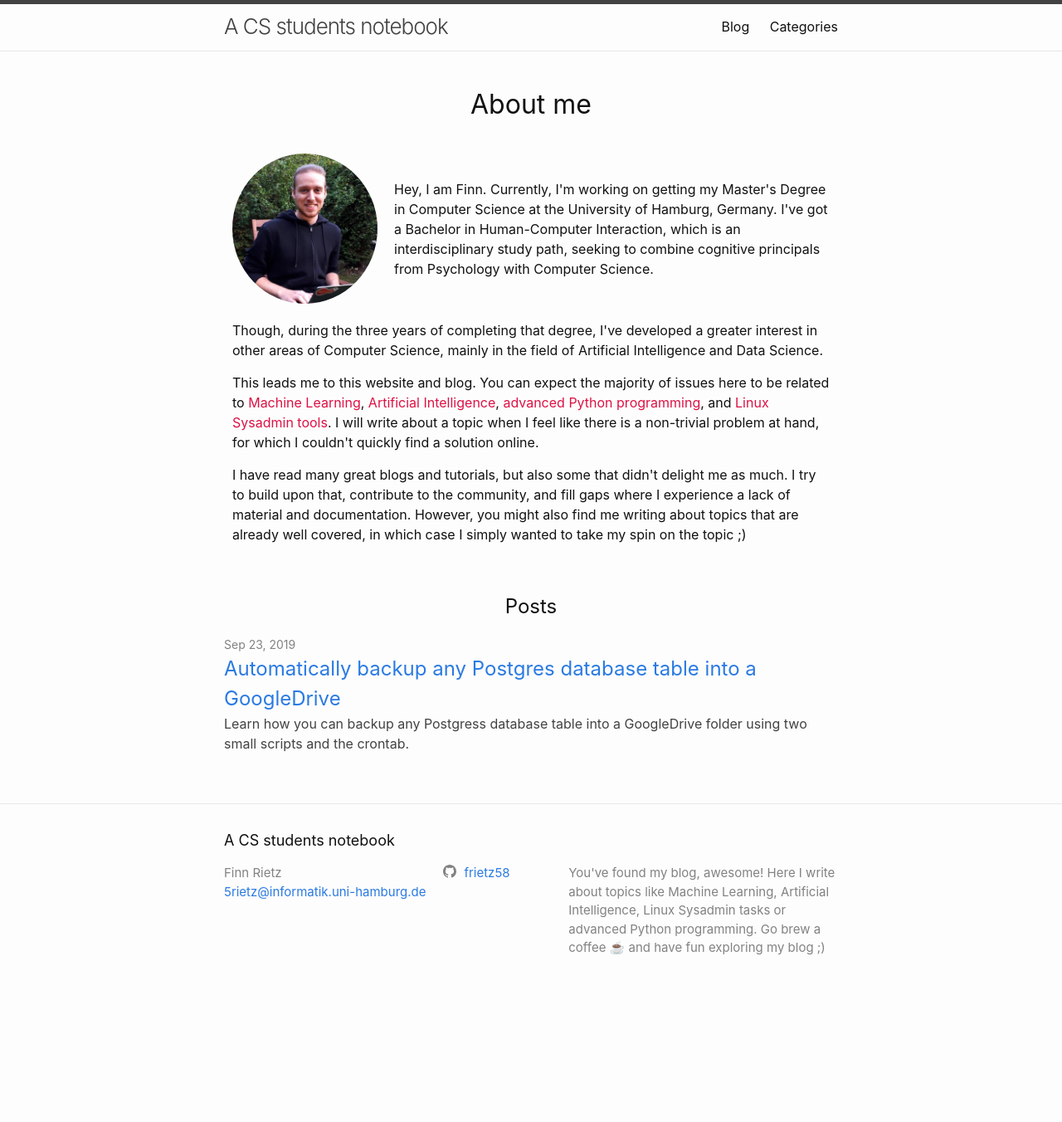
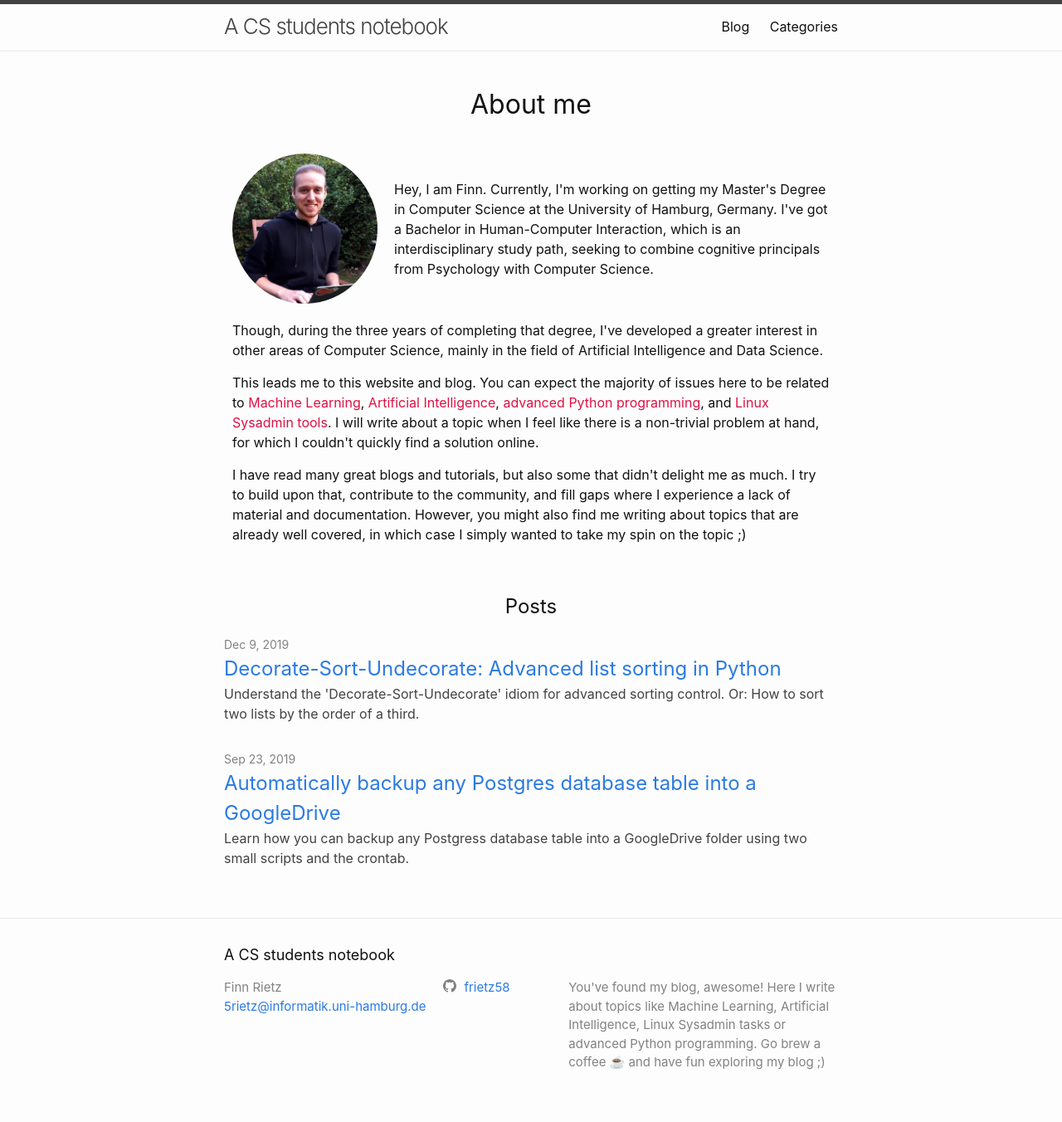
Before and after one commit to frietz58/frietz58.github.io, a Jekyll site: the page built from index.markdown, in a window 1280 px wide. Shown: the whole page at 83% size. Built offline with Jekyll 4.4.1, drawn with Linux system fonts in a browser that asks for light colours; before the commit the page ends 1214 px from its top, so only the background shows below that; some of the changed lines change nothing that is shown.

Commit message:
finalize and publish advanced-sorting post :)

````diff
--- a/_posts/2019-12-9-advanced-list-sorting.markdown
+++ b/_posts/2019-12-9-advanced-list-sorting.markdown
@@ -5,16 +5,16 @@ date:   2019-12-9 20:56:11 +0200
 categories: [Python]
 summary: "Understand the 'Decorate-Sort-Undecorate' idiom for advanced sorting control. Or: How to sort two lists by the order of a third."
 mathjax: true
-published: false
+published: true
 ---
 
 <h2 id="motivation">Motivation and use case</h2>
 
-The other day, I found myself generating a complex performance graph using <a href="https://matplotlib.org/" target="_blank">matplotlib</a>. I wanted to rearange the order of the item in the <a href="https://matplotlib.org/3.1.1/api/_as_gen/matplotlib.pyplot.legend.html" target="_blank">legend</a>. There are multiple way we could tackle this problem: We could, for example, manipulate the order in which the items are plotted, since this effects the order in which the legend data is generated. The in my opinion much more elegant way however is to directly manipulate the order of the items in maplotlib's legend. Since the legend consists of two lists (a list of <a href="https://matplotlib.org/3.1.1/api/legend_api.htSimpleml#matplotlib.legend.Legend" target="_blank">handles and a list of labels</a>), I needed a solution for sorting **both** lists.
+The other day, I found myself generating a complex performance graph using <a href="https://matplotlib.org/" target="_blank">matplotlib</a>. I wanted to rearrange the order of the item in the <a href="https://matplotlib.org/3.1.1/api/_as_gen/matplotlib.pyplot.legend.html" target="_blank">legend</a>. There are multiple ways we could tackle this problem: We could, for example, manipulate the order in which the items are plotted since this effects the order in which the legend data is generated. The, in my opinion, much more elegant way is to directly manipulate the order of the items in matplotlib's legend. Since the legend consists of two lists (<a href="https://matplotlib.org/3.1.1/api/legend_api.htSimpleml#matplotlib.legend.Legend" target="_blank">a list of handles and a list of labels</a>), I needed a solution for sorting **both** lists.
 
-<br><br>
+<br>
 <h2 id="simple">Simple example: Sorting two lists in the same manner</h2>
-We will start simple and for now only consider sorting two lists in the same order. The more complex example, where we sort two lists by the a third, will be introduced in the following section.
+We will start simple and, for now, only consider sorting two lists (that indirectly reference each other) in the same order. The more complex example, where we sort two lists by the order of a third list, will be introduced in the following section.
 
 
 Consider the following example code:
@@ -47,7 +47,7 @@ This code produces the following plot:
 Simple
 <img src="/assets/img/advanced-list-sorting/unsorted_plot_bright.png">
 
-Pay close attention the the Legend! There appears to be no ordering of the legend entries. We can observe that each item in the plot (the four lines) is identified by it's linestyle and has a describing text, indicating a performance measure. These are the two lists that I mentioned earlier: The legend handles are the linestyle elements, and the labels are the pieces of text describing each individual item in the plot.
+Pay close attention to the legend! There appears to be no ordering of the legend entries. We can observe that each item in the plot (the four lines) is identified by it's linestyle and has a describing text, indicating a performance measure. These are the two lists that I mentioned earlier: The legend handles are the linestyle elements, and the labels are the pieces of text describing each item in the plot.
 
 We can get these two lists using <a href="https://matplotlib.org/3.1.1/api/_as_gen/matplotlib.axes.Axes.get_legend_handles_labels.html
 " target="_blank">the following command</a> :
@@ -56,64 +56,55 @@ We can get these two lists using <a href="https://matplotlib.org/3.1.1/api/_as_g
 handles, labels = ax.get_legend_handles_labels()
 ```
 
-We don't have to worry too much about how the `handles` list looks like, since we don't want to sort by the linestyle. Instead, we want to sort the legend entries according to the text, describing each item in the plot. Thus, let's inspect the `labels` list:
+We don't have to worry too much about how the `handles` list looks like since we don't want to sort by the linestyle. Instead, we want to sort the legend entries according to the text, describing each item in the plot. Thus, let's inspect the `labels` list:
 ```python
 labels
-[
-  '0.45 Alg. A [Version 0.2]',
-  '0.65 Alg. B [Version 0.1]',
-  '0.85 Alg. A [Version 0.1]',
-  '0.25 Alg. B [Version 0.2]',
-]
+['0.45 Alg. A [Version 0.2]',
+'0.65 Alg. B [Version 0.1]',
+'0.85 Alg. A [Version 0.1]',
+'0.25 Alg. B [Version 0.2]',]
 ```
 
-Stick to the simple case, let's fix the weird looking ordering of the items in the legend. Luckily, Python makes it easy to sort two lists in the same way! It should be clear by now why we need to sort both lists: If we only sort the list of the labels, they will no longer match their handle! This means, that the text in the legend would no longer match its preceding linestyle! <span class="text-highlight-red">**This is very dangerous and should never be done**</span>, since it manipulates the entire plot! Thus, the following code **sorts both lists** according to the items in the first list:
+Sticking to the simple case, let's fix the weird-looking ordering of the items in the legend. Luckily, Python makes it easy to sort two lists in the same way! It should be clear by now why we need to sort both lists: If we only sort the list of the labels, they will no longer match their handle! This means, that the text in the legend would no longer match its preceding linestyle! <span class="text-highlight-red">**This is very dangerous and should never be done**</span>, since it manipulates the entire plot! Thus, the following code **sorts both lists** according to the items in the first list:
 ```python
 ordered_labels, ordered_handles = zip(*sorted(zip(labels, handles)))
 ordered_labels
-(
-  '0.25 Alg. B [Version 0.2]',
-  '0.45 Alg. A [Version 0.2]',
-  '0.65 Alg. B [Version 0.1]',
-  '0.85 Alg. A [Version 0.1]'
-)
+('0.25 Alg. B [Version 0.2]',
+'0.45 Alg. A [Version 0.2]',
+'0.65 Alg. B [Version 0.1]',
+'0.85 Alg. A [Version 0.1]')
 ```
 
-Here, we already (implicitly) made use of the 'Decorate-SoSimplert-Undecorate' idiom, but more on that later. The only thing we need to do is to alter our initial code to use the sorted legend. This gives us the following code:
+Here, we already (implicitly) made use of the 'Decorate-Sort-Undecorate' idiom, but more on that later. Let's break the `ordered_labels, ordered_handles = zip(*sorted(zip(labels, handles)))` line down into smaller pieces, to really understand what's happening. The most inner `zip(labels, handles)` shouldn't be too mysterious. The `zip()` function simply does what it always does: Creating an iterator of n-tuples (meaning there are n elements in the tuple), depending on how many iterable we pass into `zip()` function. To give an example:
 ```python
-matplotlib.rcParams.update({'font.size': 14})
-# init figure
-fig, ax = plt.subplots(1,1, figsize=(10,7))
+for tuple in zip(["fgh", "asd"], ["456", "123"]):
+    print(tuple)
+('fgh', '456')
+('asd', '123')
+```
+In our case, this generates an iterator where each tuple contains one element of both lists, meaning the i-th tuple contains the i-th legend handle and i-th legend label. So far, so good, but what does the `*sorted(...)` do? Well, sorted simply sorts the items of a given iterable (the iterable we get from the most inner `zip()`.
+```python
+sorted(zip(["fgh", "asd"], ["456", "123"]))
+[('fgh', '456'), ('asd', '123')]
+```
+Now, we get a list of sorted tuples. But we want two sorted lists! Here, the asterisk `*` comes into play. The asterisk, in this case, simply unpacks the list it receives as input into its positional arguments.
+```python
+print(*sorted(zip(["fgh", "asd"], ["456", "123"])))
+('asd', '123') ('fgh', '456')
+```
+So now we no longer have a list of tuples, but rather an *iterable* of tuples. Remember what we could do with an iterable? Throw the iterable at `zip()` and get an iterable of n-tuples back! See where this is going? Look at the following snippet:
+```python
+for tuple in zip(*sorted(zip(["fgh", "asd"], ["456", "123"]))):
+    print(tuple)
+('asd', 'fgh')
+('123', '456')
+```
+This is exactly what we wanted! Both lists have been sorted according to the items in the first list (actually, these are now tuples and not lists, but you can cast them into a list if it matters in your use case). Applying this to the initial snipped produces the following plot (if you want to take a look the complete, update snipped <a href="https://gist.github.com/frietz58/3453d0f421b08f0db68ec82ccfa497ec" target="_blank">Decorate-Sort-Undecorate</a>, also known as the <a href="https://en.wikipedia.org/wiki/Schwartzian_transform" target="_blank">here is the Github gist</a>):
 
-# generate artificial data
-line_a = np.linspace(100, 0, 85)
-line_b = np.linspace(80, 0, 65)
-line_c = np.linspace(60, 0, 45)
-line_d = np.linspace(40, 0, 25)
-
-# plot artificial data
-plt.plot(line_c, ls="-.", label="0.45 Alg. A [Version 0.2]")
-plt.plot(line_b, ls="--", label="0.65 Alg. B [Version 0.1]")
-plt.plot(line_a, ls=":", label="0.85 Alg. A [Version 0.1]")
-plt.plot(line_d, label="0.25 Alg. B [Version 0.2]")
-
-# get handles and labels
-handles, labels = ax.get_legend_handles_labels()
-bare
-# order both lists
-ordered_labels, ordered_handles = zip(*sorted(zip(labels, handles)))
-
-# use the ordered legend entries to manually generate the legend
-plt.legend(labels=ordered_labels, handles=ordered_handles)
-
-# plt.legend()
-
-plt.show()
-```
-Executing this code generates the following plot:
+Here is the resulting plot, in which the legend entries are sorted by the performance measure value:
 <img src="/assets/img/advanced-list-sorting/sorted_by_value_bright.png">
 
-The legend looks much better! The entries in the legend are clearly sorted in an ascending manner regarding the performance measure. But, what if we aren't yet happy with the way the entries in the legend are ordered? What, if we don't want to sort by the performance measure, but instead by the algorithm name or the the version of each algorithm? This we will explore in the next session, so hold on to your coffee mugs and bear with me!
+The legend looks much better! The entries in the legend are sorted in an ascending manner regarding the performance measure. But, what if we aren't yet happy with the way the entries in the legend are ordered? What, if we don't want to sort by the performance measure, but instead by the algorithm name or the version of each algorithm? This, we will explore in the next two sections, so hold on to your coffee mugs and bear with me!
 
 <br>
 <h2 id="idiom">The 'Decorate-Sort-Undecorate' idiom</h2>
@@ -126,7 +117,51 @@ and has been around since 1994. The idiom gets its name from the three main step
   2. Sort the decorated list (possibly apply sorting to another list).
   3. Remove decorations from the decorated list (can be ignored if dedicated list with decorated values has been created).
 
-Thus, this idiom describes how to sort a list, when we are not happy with the default sorting behavior. In the next and final section of this post we will see the idiom in action to apply a custom sorting to our matplotlib legend.
+Thus, this idiom describes how to sort a list, when we are not happy with the default sorting behavior. In the next and final section of this post, we will see the idiom in action to apply a custom sorting to our matplotlib legend.
 
 <h2 id="advanced">Advanced example: Sorting two lists by the order of a third</h2>
-Lorem ipsum dolor sit amet, consectetur adipiscing elit, sed do eiusmod tempor incididunt ut labore et dolore magna aliqua. Ut enim ad minim veniam, quis nostrud exercitation ullamco laboris nisi ut aliquip ex ea commodo consequat. Duis aute irure dolor in reprehenderit in voluptate velit esse cillum dolore eu fugiat nulla pariatur. Excepteur sint occaecat cupidatat non proident, sunt in culpa qui officia deserunt mollit anim id est laborum.
+Now, towards the more general example. Say we have two lists, like the list of handles and labels in a matplotlib legend, and we want to sort both of those lists according to some custom sorting behavior. Here, we fully embrace the *decorate* part of the 'Decorate-Sort-Undecorate' idiom by creating an additional list, with the sole purpose of generating the sorting behavior for our two *actual* lists.
+
+For this, we must first generate the *decorated* list (the original idiom manipulates the actual list, but I feel like doing this externally is much more intuitive). As mentioned above, let's say we want to sort our legend entries not by the performance measure, but by the name of the algorithms;
+```python
+decorated = [text[5:] for text in labels]
+decorate
+['Alg. A [Version 0.2]',
+'Alg. B [Version 0.1]',
+'Alg. A [Version 0.1]',
+'Alg. B [Version 0.2]']
+```
+
+In the next step, we generate an index list, and sort the indices according to the decorated list.
+```python
+sorted_indices = list(range(len(decorated)))
+sorted_indices.sort(key=decorated.__getitem__)
+sorted_indices
+[2, 0, 1, 3]
+```
+
+The final step is to simply map the sorted indices to the two lists we want to sort and we are done!
+```python
+sorted_labels = list(map(labels.__getitem__, sorted_indices))
+sorted_handels = list(map(handels.__getitem__, sorted_indices))
+```
+
+<br>
+And that's it! Here's our final plot:
+<img src="/assets/img/advanced-list-sorting/sorted_by_name_bright.png">
+
+We have applied the 'Decorate-Sort-Undecorate' idiom to sort two lists in the same manner. The final version of the initial snipped, which contains the above steps is available as <a href="https://gist.github.com/frietz58/e7f3b0b4590ddb36a2dcc926644a46a3" target="_blank">gist on Github</a>. I hope you learned something from this post, or if not, at least enjoyed reading it as much as I enjoyed writing it.
+
+Cheers,<br>
+*Finn*.
+
+<br>
+P.S.: This post has been motivated by <a href="https://stackoverflow.com/a/59159270/10476976" target="_blank">my answer on stackoverflow</a> regarding the question <a href="https://stackoverflow.com/q/9764298/10476976" target="_blank">Is it possible to sort two lists(which reference each other) in the exact same way?</a>
+
+<br>
+References: <br>
+<a href="https://en.wikipedia.org/wiki/Schwartzian_transform" target="_blank">[1] Schwartzian transform</a><br>
+<a href="https://wiki.python.org/moin/HowTo/Sorting#The_Old_Way_Using_Decorate-Sort-Undecorate" target="_blank">[2] Python: Sorting Mini-HOW TO</a><br>
+<a href="https://www.programiz.com/python-programming/methods/built-in/sorted" target="_blank">[3] Python sorted()</a><br>
+<a href="https://www.programiz.com/python-programming/methods/built-in/zip" target="_blank">[4] Python zip()</a><br>
+<a href="https://medium.com/understand-the-python/understanding-the-asterisk-of-python-8b9daaa4a558" target="_blank">[5] Understanding the asterisk(*) of Python</a><br>
````
Also changed, not shown: assets/img/advanced-list-sorting/sorted_by_name_bright.png (added), assets/img/advanced-list-sorting/unsorted_plot_dark.png (deleted).
